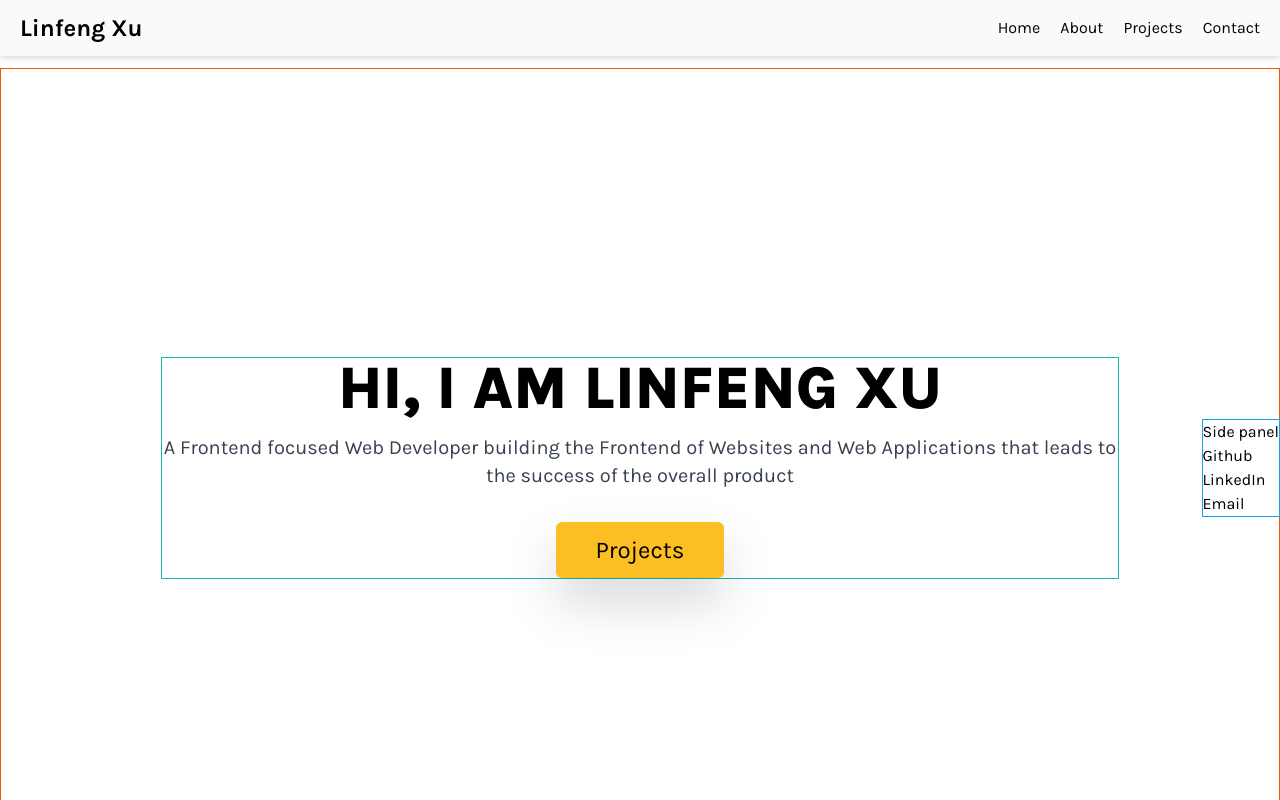
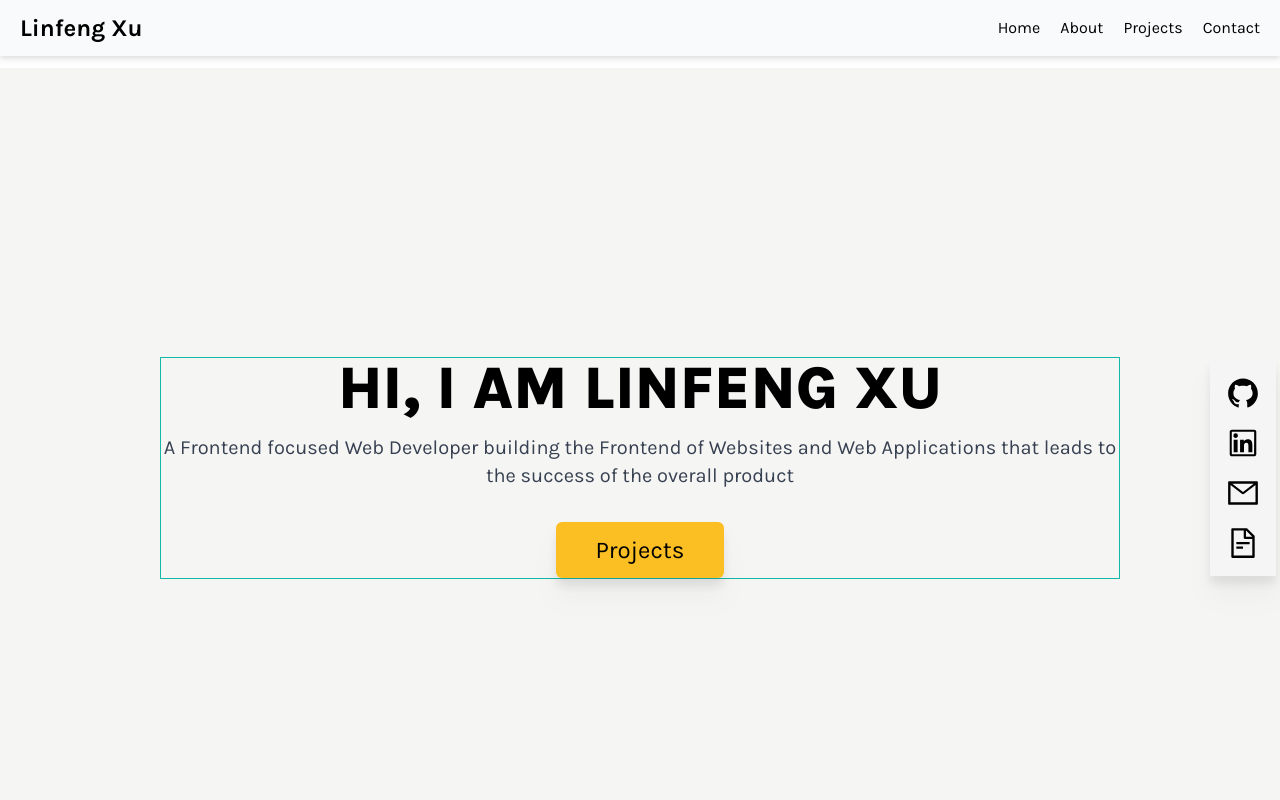
Before and after one commit to whiskey711/my-website-app, a Next.js app: page / in a window 1280 px wide. Shown: the top 800 px of the page. Built offline with nearby package versions, Linux system fonts and the light colour scheme; a web font is replaced by a local one.

Commit message:
side panel and icon added

```diff
--- a/components/About.js
+++ b/components/About.js
@@ -7,7 +7,7 @@ export default function About() {
 
   const skills = ["HTML", "CSS", "Tailwind", "JavaScript", "React.js", "Next.js", "Node.js", "Java", "Spring", "C#", ".NET", "MySql"];
   const skillsElement = skills.map((skill) => {
-    return <div className="py-2 px-3 bg-stone-300 rounded-md mr-3 mb-3 text-xl text-gray-700">
+    return <div className="py-2 px-3 bg-stone-300 rounded-md mr-3 mb-3 text-xl text-gray-700" key={skill}>
       {skill}
     </div>
   });
--- a/components/HomeSec.js
+++ b/components/HomeSec.js
@@ -1,17 +1,18 @@
+import { AiOutlineGithub, AiOutlineLinkedin, AiOutlineMail, AiOutlineFileText } from "react-icons/ai";
+
 export default function HomeSec() {
   return (
-    <div className="border border-orange-600 min-h-screen flex justify-center items-center">
+    <div className="bg-stone-100 min-h-screen flex justify-center items-center">
       <div className="border border-teal-500 relative mx-40 text-center">
         <h1 className="text-6xl font-black uppercase">Hi, I am Linfeng Xu</h1>
         <p className="text-xl text-gray-700 mt-4 mb-8">A Frontend focused Web Developer building the Frontend of Websites and Web Applications that leads to the success of the overall product</p>
-        <button className="px-10 py-3 bg-amber-400 text-2xl rounded-md drop-shadow-2xl hover:bg-amber-500">Projects</button>
+        <button className="px-10 py-3 bg-amber-400 text-2xl rounded-md drop-shadow-xl hover:bg-amber-500">Projects</button>
       </div>
-      <div className="border border-sky-500 absolute right-0">
-        Side panel
-        <div>Github</div>
-        <div>LinkedIn</div>
-        <div>Email</div>
-        <div></div>
+      <div className="drop-shadow-xl rounded-sm absolute right-1 bg-neutral-100 px-4">
+        <div className="my-4"><AiOutlineGithub size={34} /></div>
+        <div className="my-4"><AiOutlineLinkedin size={34} /></div>
+        <div className="my-4"><AiOutlineMail size={34} /></div>
+        <div className="my-4"><AiOutlineFileText size={34} /></div>
       </div>
     </div>
   );
--- a/package.json
+++ b/package.json
@@ -16,7 +16,8 @@
     "next": "13.1.6",
     "react": "18.2.0",
     "react-confetti": "^6.1.0",
-    "react-dom": "18.2.0"
+    "react-dom": "18.2.0",
+    "react-icons": "^4.8.0"
   },
   "devDependencies": {
     "autoprefixer": "^10.4.13",
```
Also changed, not shown: 1 other file (tests, documents, lock files or other folders).
